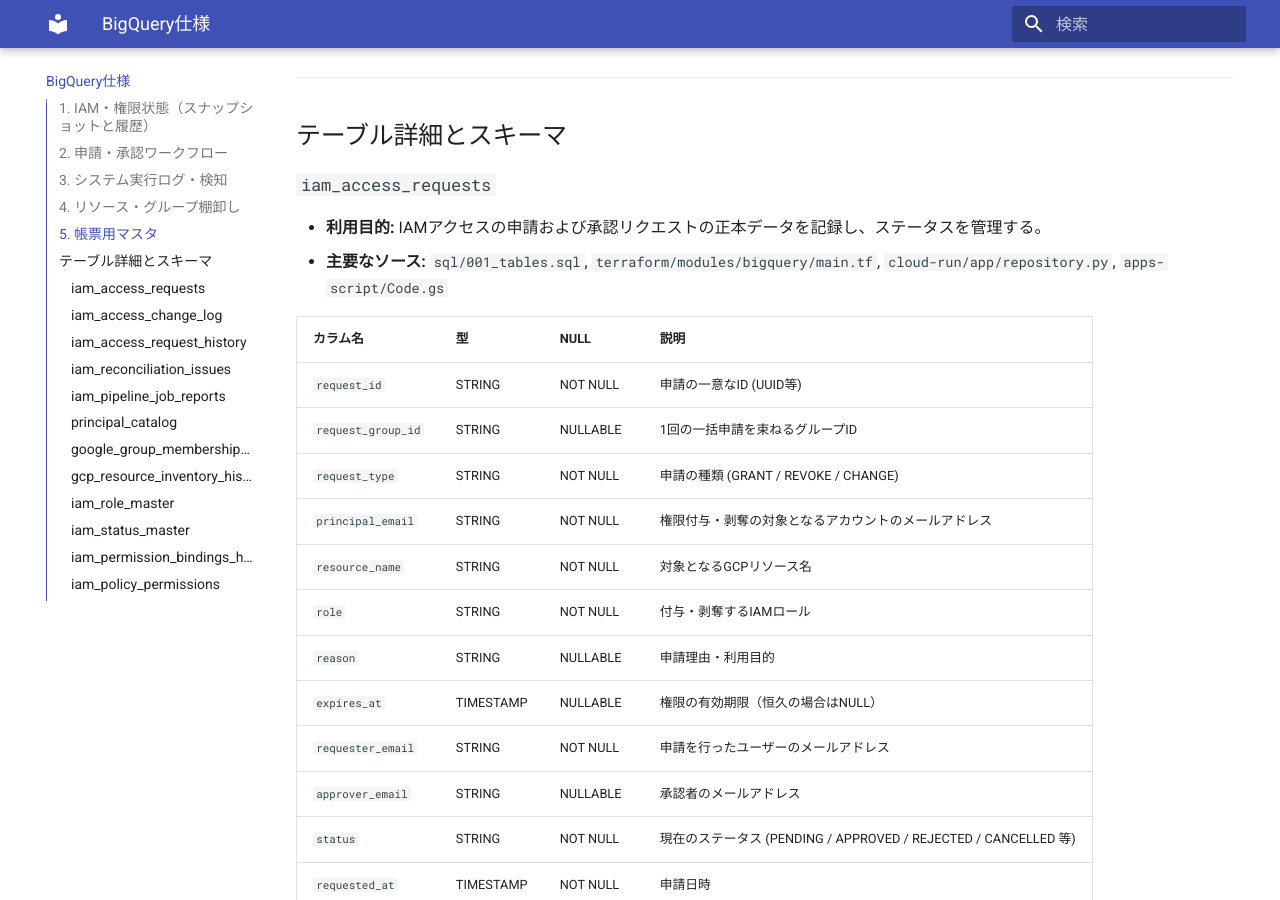
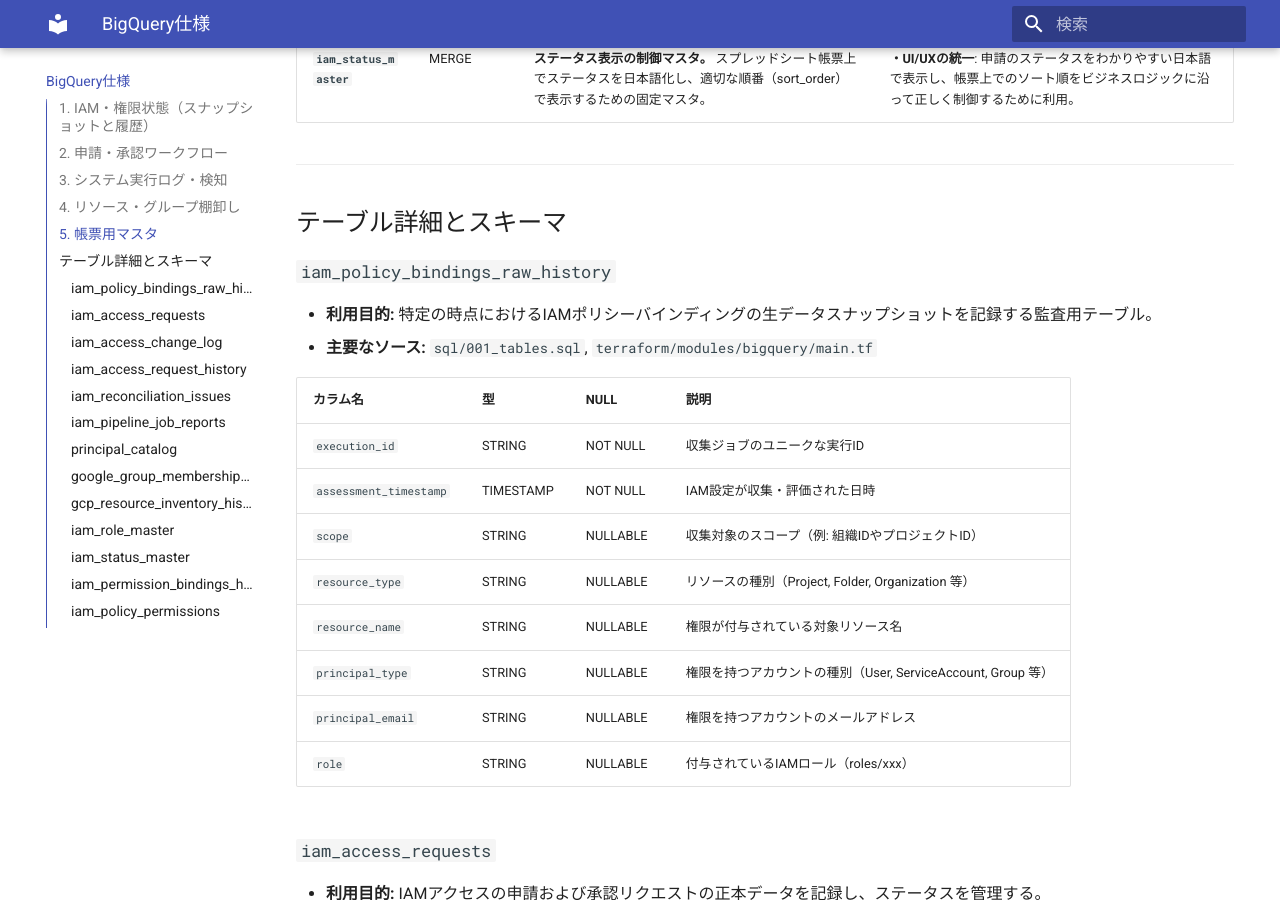
Before and after one commit to ea-Mitsuoka/cloud-access-manager, an MkDocs documentation site: the page built from docs/bigquery_tables.md, in a window 1280 px wide and 900 px high, scrolled down 2269 px. Built offline with MkDocs 1.6.1 and Material for MkDocs 9.7.7, drawn with Linux system fonts in a browser that asks for light colours; some of the changed text lies outside the part shown.

Commit message:
restore: iam_policy_bindings_raw_history and related components

```diff
--- a/docs/bigquery_tables.md
+++ b/docs/bigquery_tables.md
@@ -7,6 +7,7 @@
 | テーブル名 | 更新方式 | 真の利用目的（プログラムの実態） | データの使い道 |
 | :--- | :--- | :--- | :--- |
 | **`iam_policy_permissions`** | 洗い替え (外部) | **最新のIAM状態スナップショット（読み取り専用）。** 外部システムが最新の権限状態で定期的に上書き（WRITE_TRUNCATE）する前提のテーブル。本システムは不整合検知や帳票作成のための「現状の正」として SELECT のみを行う。 | **・不整合検知の比較元**: 申請状態と実際の権限状態に差異がないかをチェックするための正解データとして利用。 <br>**・マスタ生成の源泉**: プリンシパル（アカウント）情報を抽出し、カタログを最新化するために利用。 |
+| **`iam_policy_bindings_raw_history`** | 追記 | **生のIAM権限履歴アーカイブ（監査用）。** `iam_policy_permissions` のIAMの断面情報を、加工せずに日次バッチで追記していくための器。第三者の監査向け。 | **・外部監査**: 過去の特定の時点において、誰がどの権限を持っていたかを証明するための改ざん不可能な証跡として提出。 |
 | **`iam_permission_bindings_history`** | 追記 | **帳票出力用の整形済みIAM権限履歴（レビュー用）。** 最新の `iam_policy_permissions` に対して、過去の申請内容（理由、承認者、チケット番号）を結合し、人間が棚卸しレビューしやすい形に整形して保存するテーブル。 | **・定期棚卸し**: 各部門のマネージャーやセキュリティ担当者が、現在付与されている権限の正当性（理由や承認者）をスプレッドシート上で確認・レビューするためのデータソース。 |
 
 ## 2. 申請・承認ワークフロー
@@ -42,6 +43,22 @@
 ______________________________________________________________________
 
 ## テーブル詳細とスキーマ
+
+### `iam_policy_bindings_raw_history`
+
+- **利用目的:** 特定の時点におけるIAMポリシーバインディングの生データスナップショットを記録する監査用テーブル。
+- **主要なソース:** `sql/001_tables.sql`, `terraform/modules/bigquery/main.tf`
+
+| カラム名 | 型 | NULL | 説明 |
+| :--- | :--- | :--- | :--- |
+| `execution_id` | STRING | NOT NULL | 収集ジョブのユニークな実行ID |
+| `assessment_timestamp` | TIMESTAMP | NOT NULL | IAM設定が収集・評価された日時 |
+| `scope` | STRING | NULLABLE | 収集対象のスコープ（例: 組織IDやプロジェクトID） |
+| `resource_type` | STRING | NULLABLE | リソースの種別（Project, Folder, Organization 等） |
+| `resource_name` | STRING | NULLABLE | 権限が付与されている対象リソース名 |
+| `principal_type` | STRING | NULLABLE | 権限を持つアカウントの種別（User, ServiceAccount, Group 等） |
+| `principal_email` | STRING | NULLABLE | 権限を持つアカウントのメールアドレス |
+| `role` | STRING | NULLABLE | 付与されているIAMロール（roles/xxx） |
 
 ### `iam_access_requests`
 
```
Also changed, not shown: CHANGELOG_SUMMARY.md (+0 -6 lines), README.md (+1 -0 lines), docs/data_lineage_and_mapping.md (+4 -0 lines), docs/iam-reconciliation-and-incident-flow.md (+4 -7 lines), 5 other files.
